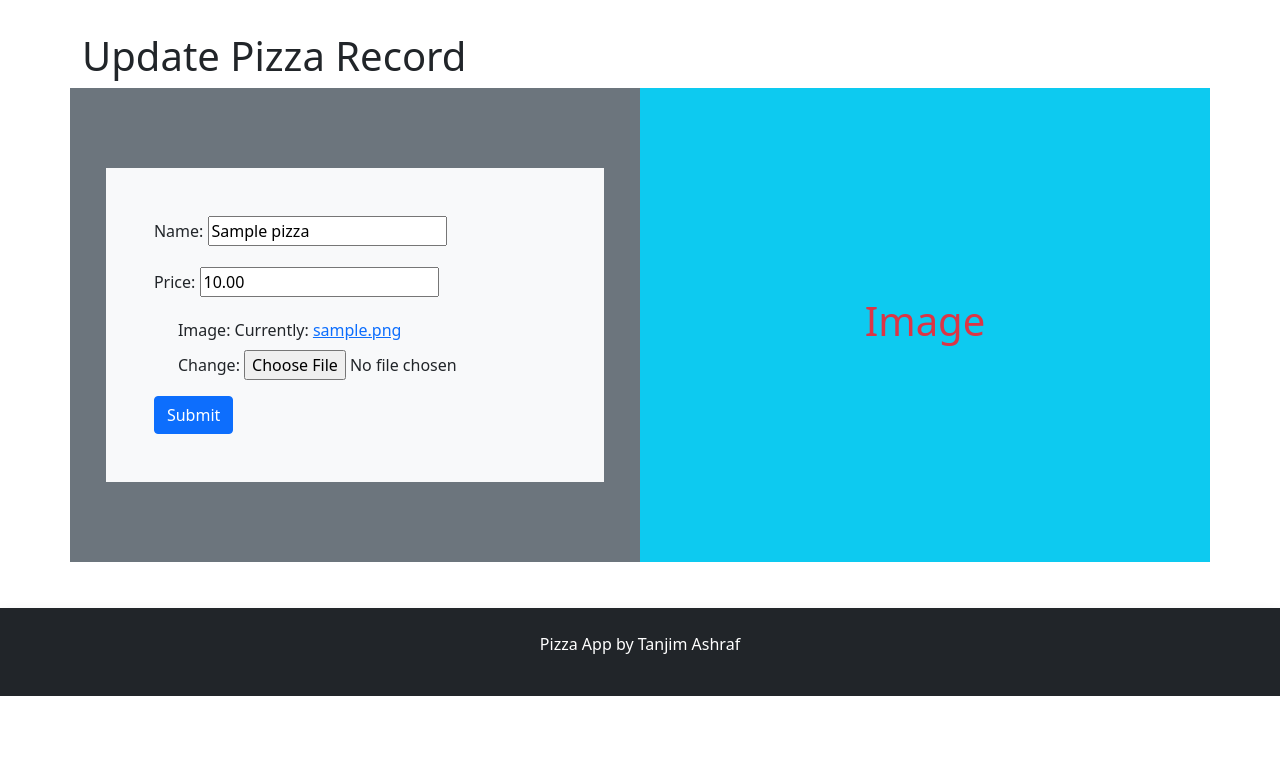
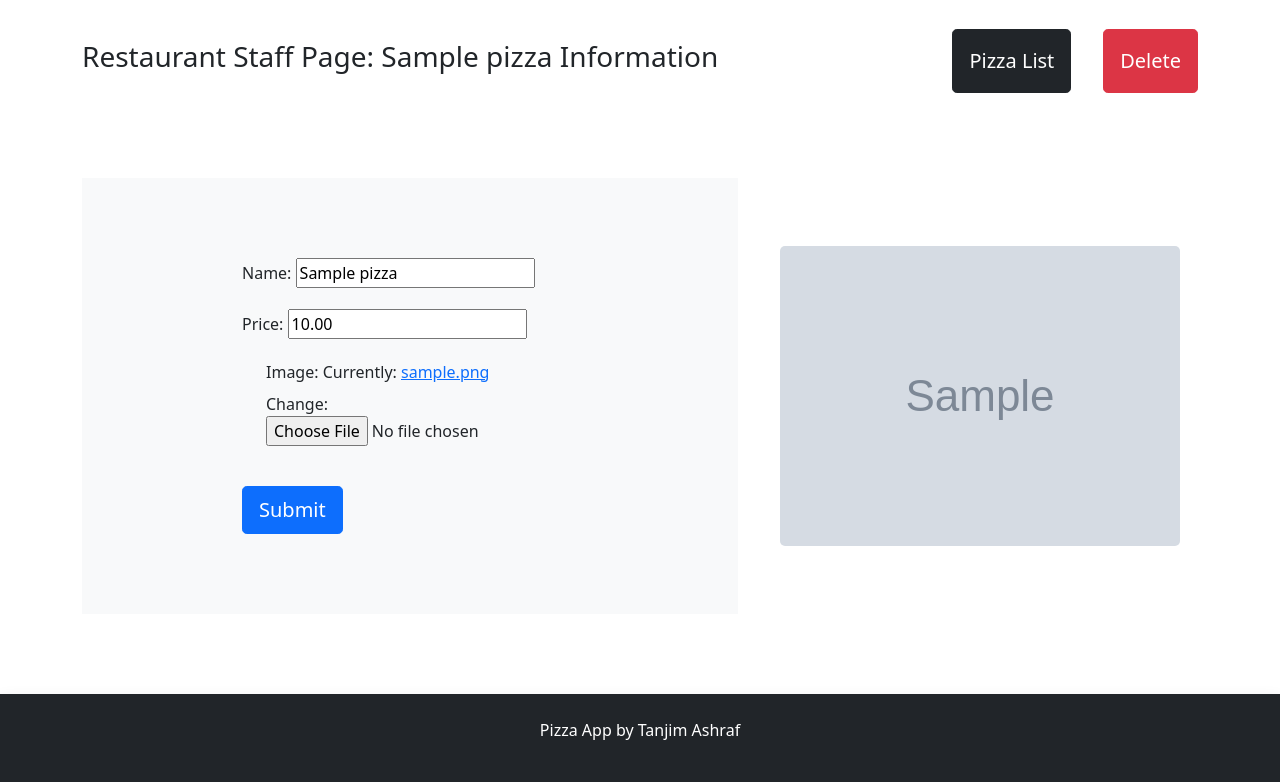
Before and after one commit to Ashraf840/PIzza-Restaurant-App, a Django app: page /restaurant/pizza/update-pizza-record/1/ in a window 1280 px wide. Shown: the part 104-886 px from the top of the page. Before the commit the page ends 800 px from the top, so only its background shows below. Run offline with Django 3.2, Linux system fonts and the light colour scheme; tables that the repository leaves empty hold one stand-in row (values such as "Sample post"); grey boxes marked "Sample" are stand-in pictures; some libraries are stand-ins or nearby versions.

Commit message:
Pizza delete record page for restaurant staffs

```diff
--- a/pizzaProj/restaurant_staff/urls.py
+++ b/pizzaProj/restaurant_staff/urls.py
@@ -14,4 +14,5 @@ urlpatterns = [
     path('pizza/pizza-records/', crud_pizza_record_views.pizzaList, name='pizzaRecords'),
     path('pizza/create-pizza-record/', crud_pizza_record_views.createPizza, name='createPizzaRecord'),
     path('pizza/update-pizza-record/<str:pizza_id>/', crud_pizza_record_views.updatePizza, name='updatePizzaRecord'),
+    path('pizza/delete-pizza-record/<str:pizza_id>/', crud_pizza_record_views.deletePizza, name='deletePizzaRecord'),
 ]
--- a/pizzaProj/restaurant_staff/views/crud_pizza_record_views.py
+++ b/pizzaProj/restaurant_staff/views/crud_pizza_record_views.py
@@ -44,10 +44,26 @@ def updatePizza(request, pizza_id):
         form = PizzaForm(request.POST, request.FILES, instance=pizza)   # REQUIRED since an image is also getting uploaded using this form; instance will only update that specific record
         if form.is_valid():
             form.save()
-            return redirect('restaurantStaffApplication:pizzaRecords')    # redirect to the same page
+            return redirect('restaurantStaffApplication:pizzaRecords')    # redirect to the pizza-record page
 
     context = {
-        'title': 'Restaurant Staffs: New Pizza Record',
+        'title': 'Restaurant Staffs: Update Pizza Record',
+        'pizza': pizza,
         'pizzaForm': form,
     }
     return render(request, 'restaurant_staff/update_pizza_record.html', context)
+
+
+# Delete pizza record (for restaurant-staffs)
+def deletePizza(request, pizza_id):
+    pizza = Pizza.objects.filter(pk=pizza_id).first()
+
+    if request.method == 'POST':
+        pizza.delete()
+        return redirect('restaurantStaffApplication:pizzaRecords')    # redirect to the pizza-record page
+
+    context = {
+        'title': 'Restaurant Staffs: Delete Pizza Record',
+        'pizza': pizza,
+    }
+    return render(request, 'restaurant_staff/delete_pizza_record.html', context)
--- a/pizzaProj/templates/restaurant_staff/pizza_list.html
+++ b/pizzaProj/templates/restaurant_staff/pizza_list.html
@@ -11,7 +11,8 @@
                 <h3>Restaurant Staff Page: Pizza List</h3>
             </div>
             <div class="col-2 py-3 d-flex justify-content-end">
-                <a href="{% url 'restaurantStaffApplication:createPizzaRecord' %}" class="text-white btn btn-lg btn-dark"
+                <a href="{% url 'restaurantStaffApplication:createPizzaRecord' %}"
+                    class="text-white btn btn-lg btn-dark"
                     style="min-width: 7rem; text-decoration: none;">
                     New Pizza
                 </a>
--- a/pizzaProj/templates/restaurant_staff/update_pizza_record.html
+++ b/pizzaProj/templates/restaurant_staff/update_pizza_record.html
@@ -6,13 +6,35 @@
 
     <div class="container">
 
-        <h1 class="my-2">Update Pizza Record</h1>
+        <div class="row d-flex justify-content-between align-items-center">
+            <div class="col-7 py-3">
+                <h3>Restaurant Staff Page: {{ pizza.name }} Information</h3>
+            </div>
+            <div class="col-4">
+                <div class="row">
+                    <div class="col d-flex flex-row-reverse">
+                        <a href="{% url 'restaurantStaffApplication:pizzaRecords' %}"
+                        class="text-white btn btn-lg btn-dark py-3"
+                            style="text-decoration: none;">
+                            Pizza List
+                        </a>
+                    </div>
+                    <div class="col-4 d-flex flex-row-reverse">
+                        <a href="{% url 'restaurantStaffApplication:deletePizzaRecord' pizza.id %}"
+                        class="text-white btn btn-lg btn-danger py-3"
+                            style="text-decoration: none;">
+                            Delete
+                        </a>
+                    </div>
+                </div>
+            </div>
+        </div>
 
-        <div class="row bg-warning">
-            <div class="col bg-secondary d-flex justify-content-center align-items-center">
+        <div class="row">
+            <div class="col d-flex justify-content-center align-items-center">
                 <form method="POST" enctype="multipart/form-data"
-                    class="bg-light p-5"
-                    style="margin: 5rem 0;">
+                    class="bg-light"
+                    style="margin: 5rem 0; padding: 5rem 10rem;">
                     {% csrf_token %}
                     <div class="mb-3">
                         <label class="form-label">{{ pizzaForm.name.label_tag }}</label>
@@ -26,14 +48,17 @@
                         <label class="form-label">{{ pizzaForm.image.label_tag }}</label>
                         {{ pizzaForm.image }}
                     </div>
-                    <button type="submit" class="btn btn-primary">Submit</button>
+                    <button type="submit"
+                        class="btn btn-lg btn-primary mt-4">Submit</button>
                 </form>
             </div>
 
-            <div class="col bg-info d-flex justify-content-center align-items-center">
-                <h1 class="text-center text-danger">
-                    Image
-                </h1>
+            <div class="col d-flex justify-content-center align-items-center">
+                <a href="" class="d-block" data-toggle="modal">
+                    <img src="{{ pizza.image.url }}" alt="Pizza"
+                        class="card-img-top"
+                        style="border-radius: 5px;"/>
+                </a>
             </div>
         </div>
 
```
Also changed, not shown: pizzaProj/templates/restaurant_staff/create_pizza_record.html (+11 -1 lines), pizzaProj/templates/restaurant_staff/delete_pizza_record.html (added, +54 -0 lines), pizzaProj/media/pizzaImges/pizza6.jpg (added), pizzaProj/media/pizzaImges/pizza8.jpg (added).
